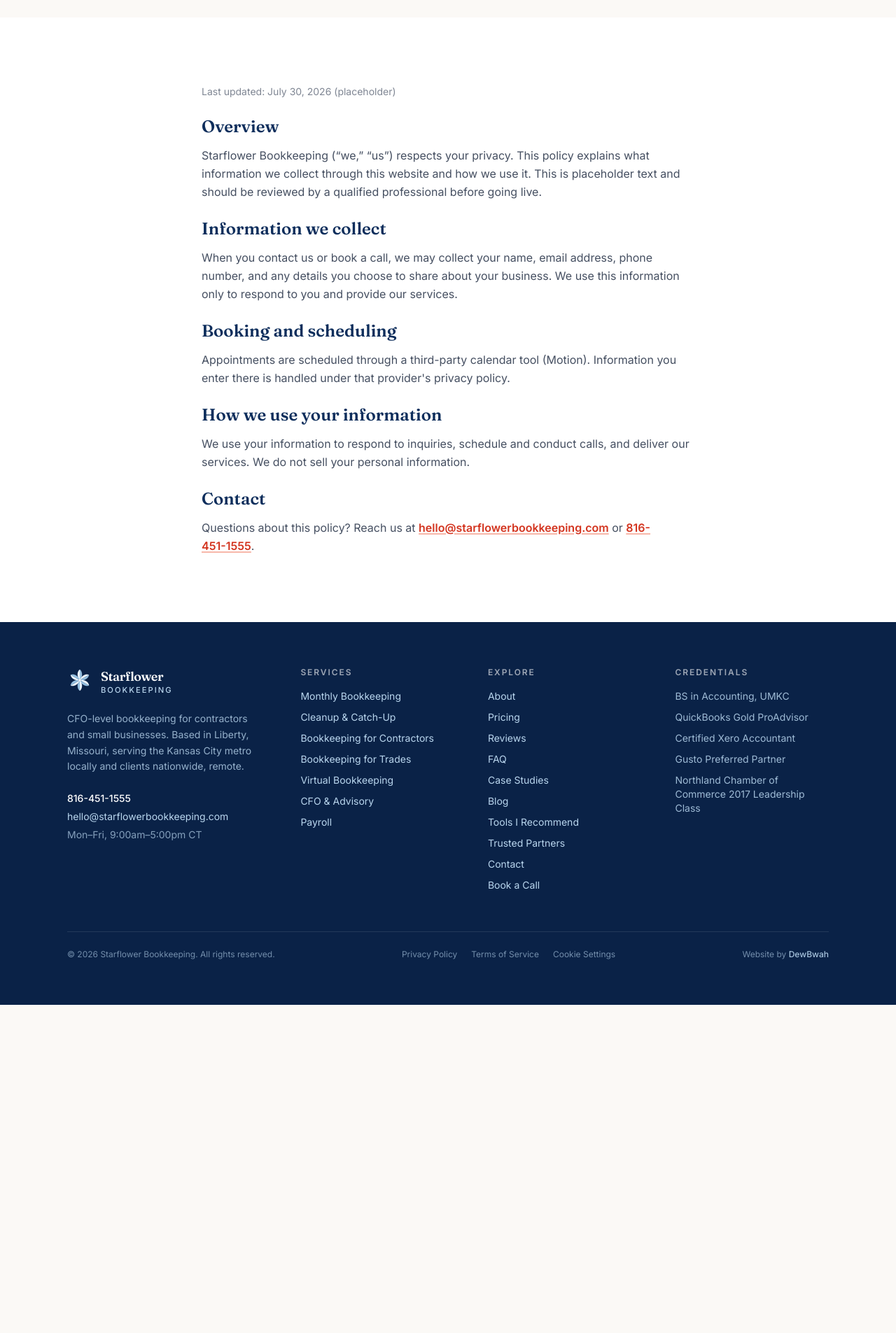
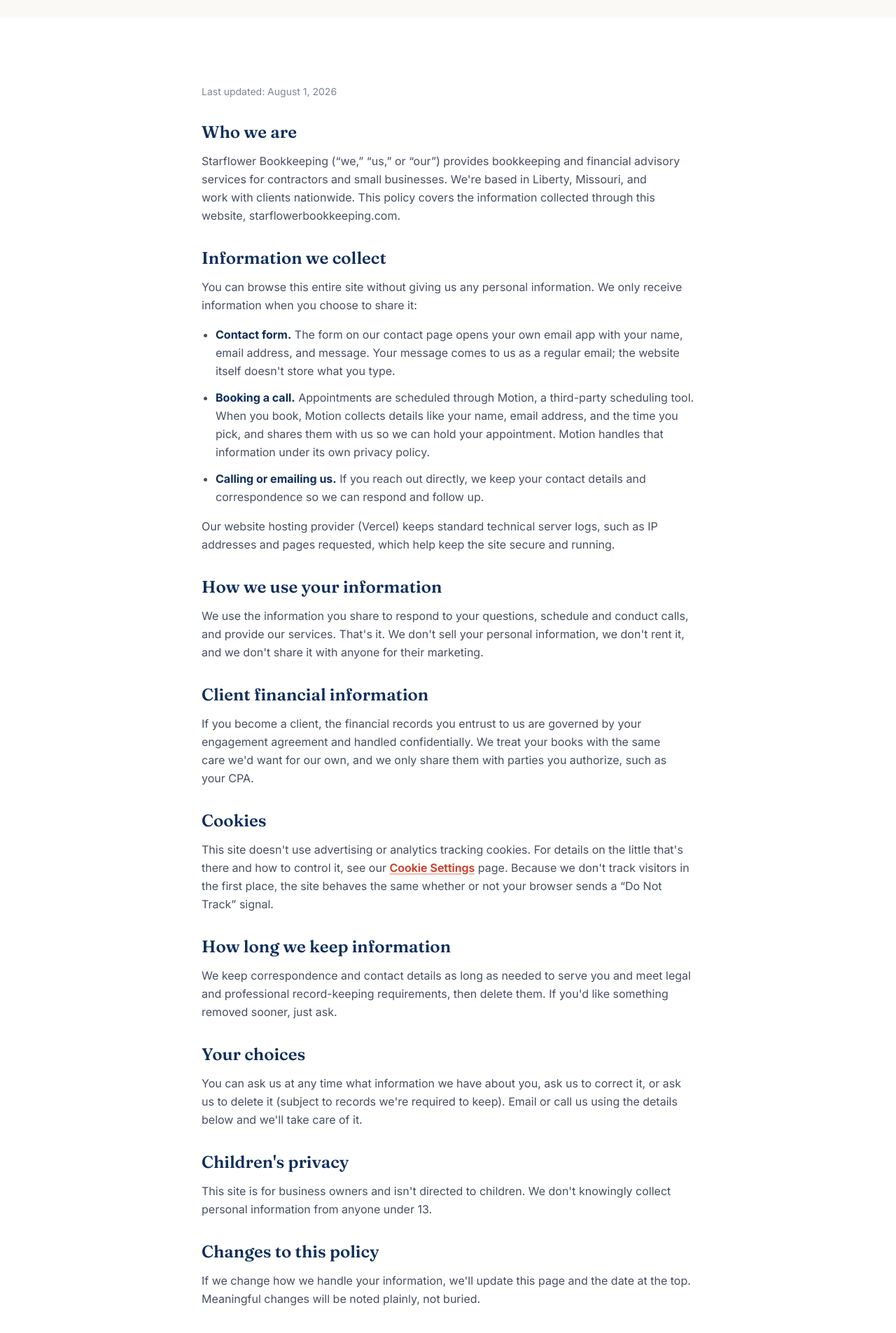
Before and after one commit to dewbwah/Starflower, a Next.js app: page /privacy in a window 1280 px wide. Shown: the part 400-2305 px from the top of the page at 70% size. Before the commit the page ends 1836 px from the top, so only its background shows below. Built offline with nearby package versions, Linux system fonts and the light colour scheme.

Commit message:
Full privacy policy draft (pending attorney review)

```diff
--- a/app/privacy/page.tsx
+++ b/app/privacy/page.tsx
@@ -1,4 +1,5 @@
 import type { Metadata } from "next";
+import Link from "next/link";
 import { Container, Section } from "@/components/Section";
 import { PageHero } from "@/components/PageHero";
 import { BUSINESS } from "@/lib/constants";
@@ -6,12 +7,13 @@ import { BUSINESS } from "@/lib/constants";
 export const metadata: Metadata = {
   title: "Privacy Policy",
   description:
-    "Privacy policy for Starflower Bookkeeping. How we handle the information you share with us.",
+    "Privacy policy for Starflower Bookkeeping. What information this website collects, how it's used, and the choices you have.",
   alternates: { canonical: "/privacy" },
+  // Stays noindex until Angie's attorney signs off; flip to index: true after review.
   robots: { index: false, follow: true },
 };
 
-// PLACEHOLDER privacy policy. Replace with reviewed legal copy before launch.
+// PENDING ATTORNEY REVIEW. Drafted Aug 2026; Angie's attorney reviews before launch.
 export default function PrivacyPage() {
   return (
     <>
@@ -20,23 +22,27 @@ export default function PrivacyPage() {
         title="Privacy Policy"
         intro={
           <>
-            This is a placeholder privacy policy. Please replace it with a reviewed
-            version before launch.
+            The short version: this site collects as little as possible, and what you
+            share with us stays with us. Here&apos;s the full picture.
           </>
         }
       />
       <Section tone="white">
         <Container>
-          <div className="prose-links mx-auto max-w-prose space-y-6 text-ink/80">
-            <p className="text-sm text-ink/55">Last updated: July 30, 2026 (placeholder)</p>
+          <div className="prose-links mx-auto max-w-prose space-y-8 text-ink/80">
+            <p className="text-sm text-ink/55">Last updated: August 1, 2026</p>
 
             <div>
-              <h2 className="font-display text-2xl font-semibold text-navy">Overview</h2>
+              <h2 className="font-display text-2xl font-semibold text-navy">
+                Who we are
+              </h2>
               <p className="mt-3 leading-relaxed">
-                {BUSINESS.name} (&ldquo;we,&rdquo; &ldquo;us&rdquo;) respects your
-                privacy. This policy explains what information we collect through this
-                website and how we use it. This is placeholder text and should be
-                reviewed by a qualified professional before going live.
+                {BUSINESS.name} (&ldquo;we,&rdquo; &ldquo;us,&rdquo; or
+                &ldquo;our&rdquo;) provides bookkeeping and financial advisory services
+                for contractors and small businesses. We&apos;re based in{" "}
+                {BUSINESS.baseCity}, {BUSINESS.baseState}, and work with clients
+                nationwide. This policy covers the information collected through this
+                website, starflowerbookkeeping.com.
               </p>
             </div>
 
@@ -45,21 +51,34 @@ export default function PrivacyPage() {
                 Information we collect
               </h2>
               <p className="mt-3 leading-relaxed">
-                When you contact us or book a call, we may collect your name, email
-                address, phone number, and any details you choose to share about your
-                business. We use this information only to respond to you and provide our
-                services.
+                You can browse this entire site without giving us any personal
+                information. We only receive information when you choose to share it:
               </p>
-            </div>
-
-            <div>
-              <h2 className="font-display text-2xl font-semibold text-navy">
-                Booking and scheduling
-              </h2>
-              <p className="mt-3 leading-relaxed">
-                Appointments are scheduled through a third-party calendar tool (Motion).
-                Information you enter there is handled under that provider&apos;s privacy
-                policy.
+              <ul className="mt-4 list-disc space-y-3 pl-5 leading-relaxed">
+                <li>
+                  <strong className="text-navy">Contact form.</strong> The form on our
+                  contact page opens your own email app with your name, email address,
+                  and message. Your message comes to us as a regular email; the website
+                  itself doesn&apos;t store what you type.
+                </li>
+                <li>
+                  <strong className="text-navy">Booking a call.</strong> Appointments
+                  are scheduled through Motion, a third-party scheduling tool. When you
+                  book, Motion collects details like your name, email address, and the
+                  time you pick, and shares them with us so we can hold your
+                  appointment. Motion handles that information under its own privacy
+                  policy.
+                </li>
+                <li>
+                  <strong className="text-navy">Calling or emailing us.</strong> If you
+                  reach out directly, we keep your contact details and correspondence
+                  so we can respond and follow up.
+                </li>
+              </ul>
+              <p className="mt-4 leading-relaxed">
+                Our website hosting provider (Vercel) keeps standard technical server
+                logs, such as IP addresses and pages requested, which help keep the
+                site secure and running.
               </p>
             </div>
 
@@ -68,16 +87,86 @@ export default function PrivacyPage() {
                 How we use your information
               </h2>
               <p className="mt-3 leading-relaxed">
-                We use your information to respond to inquiries, schedule and conduct
-                calls, and deliver our services. We do not sell your personal
-                information.
+                We use the information you share to respond to your questions, schedule
+                and conduct calls, and provide our services. That&apos;s it. We
+                don&apos;t sell your personal information, we don&apos;t rent it, and
+                we don&apos;t share it with anyone for their marketing.
+              </p>
+            </div>
+
+            <div>
+              <h2 className="font-display text-2xl font-semibold text-navy">
+                Client financial information
+              </h2>
+              <p className="mt-3 leading-relaxed">
+                If you become a client, the financial records you entrust to us are
+                governed by your engagement agreement and handled confidentially. We
+                treat your books with the same care we&apos;d want for our own, and we
+                only share them with parties you authorize, such as your CPA.
+              </p>
+            </div>
+
+            <div>
+              <h2 className="font-display text-2xl font-semibold text-navy">Cookies</h2>
+              <p className="mt-3 leading-relaxed">
+                This site doesn&apos;t use advertising or analytics tracking cookies.
+                For details on the little that&apos;s there and how to control it, see
+                our <Link href="/cookie-settings">Cookie Settings</Link> page. Because
+                we don&apos;t track visitors in the first place, the site behaves the
+                same whether or not your browser sends a &ldquo;Do Not Track&rdquo;
+                signal.
+              </p>
+            </div>
+
+            <div>
+              <h2 className="font-display text-2xl font-semibold text-navy">
+                How long we keep information
+              </h2>
+              <p className="mt-3 leading-relaxed">
+                We keep correspondence and contact details as long as needed to serve
+                you and meet legal and professional record-keeping requirements, then
+                delete them. If you&apos;d like something removed sooner, just ask.
+              </p>
+            </div>
+
+            <div>
+              <h2 className="font-display text-2xl font-semibold text-navy">
+                Your choices
+              </h2>
+              <p className="mt-3 leading-relaxed">
+                You can ask us at any time what information we have about you, ask us
+                to correct it, or ask us to delete it (subject to records we&apos;re
+                required to keep). Email or call us using the details below and
+                we&apos;ll take care of it.
+              </p>
+            </div>
+
+            <div>
+              <h2 className="font-display text-2xl font-semibold text-navy">
+                Children&apos;s privacy
+              </h2>
+              <p className="mt-3 leading-relaxed">
+                This site is for business owners and isn&apos;t directed to children.
+                We don&apos;t knowingly collect personal information from anyone under
+                13.
+              </p>
+            </div>
+
+            <div>
+              <h2 className="font-display text-2xl font-semibold text-navy">
+                Changes to this policy
+              </h2>
+              <p className="mt-3 leading-relaxed">
+                If we change how we handle your information, we&apos;ll update this
+                page and the date at the top. Meaningful changes will be noted plainly,
+                not buried.
               </p>
             </div>
 
             <div>
               <h2 className="font-display text-2xl font-semibold text-navy">Contact</h2>
               <p className="mt-3 leading-relaxed">
-                Questions about this policy? Reach us at{" "}
+                Questions about this policy or your information? Reach us at{" "}
                 <a href={`mailto:${BUSINESS.email}`}>{BUSINESS.email}</a> or{" "}
                 <a href={`tel:${BUSINESS.phoneHref}`}>{BUSINESS.phone}</a>.
               </p>
```
